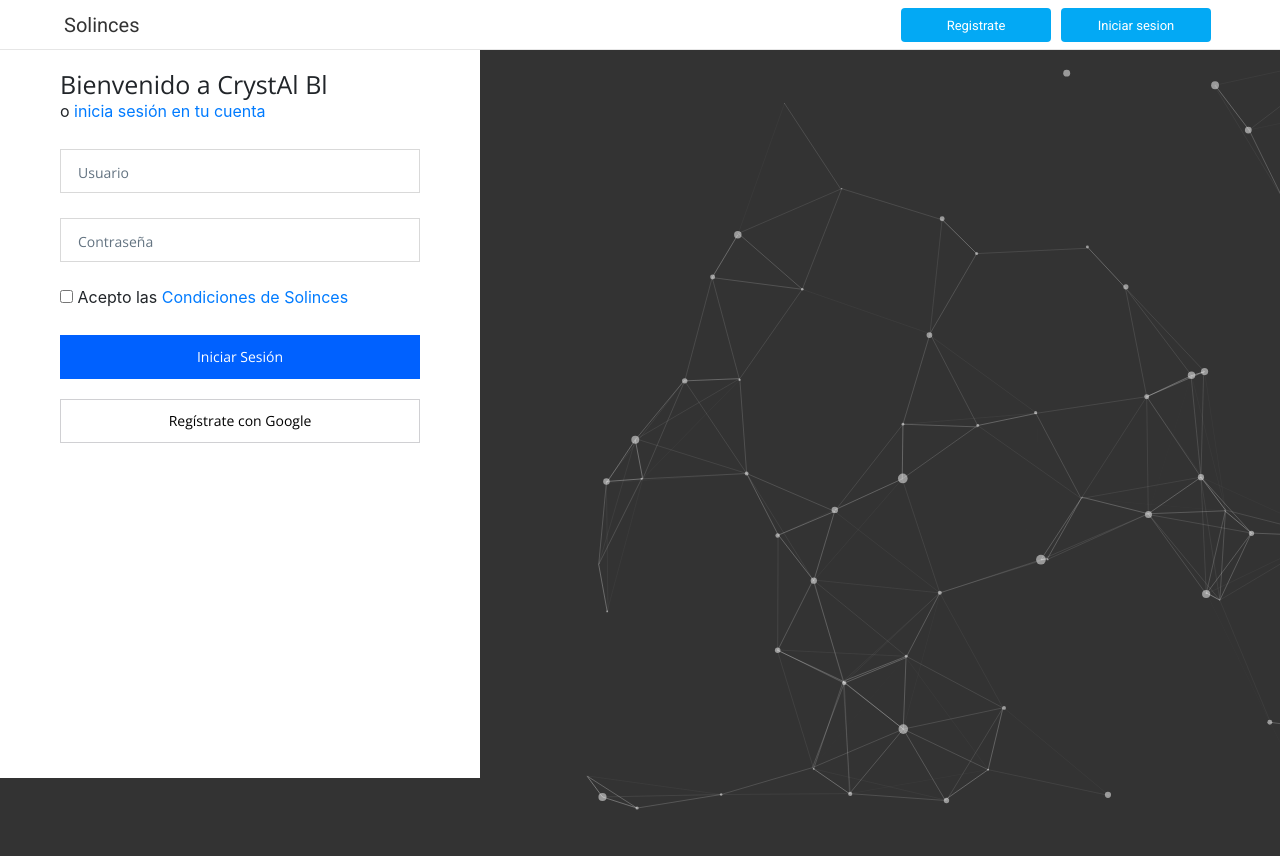
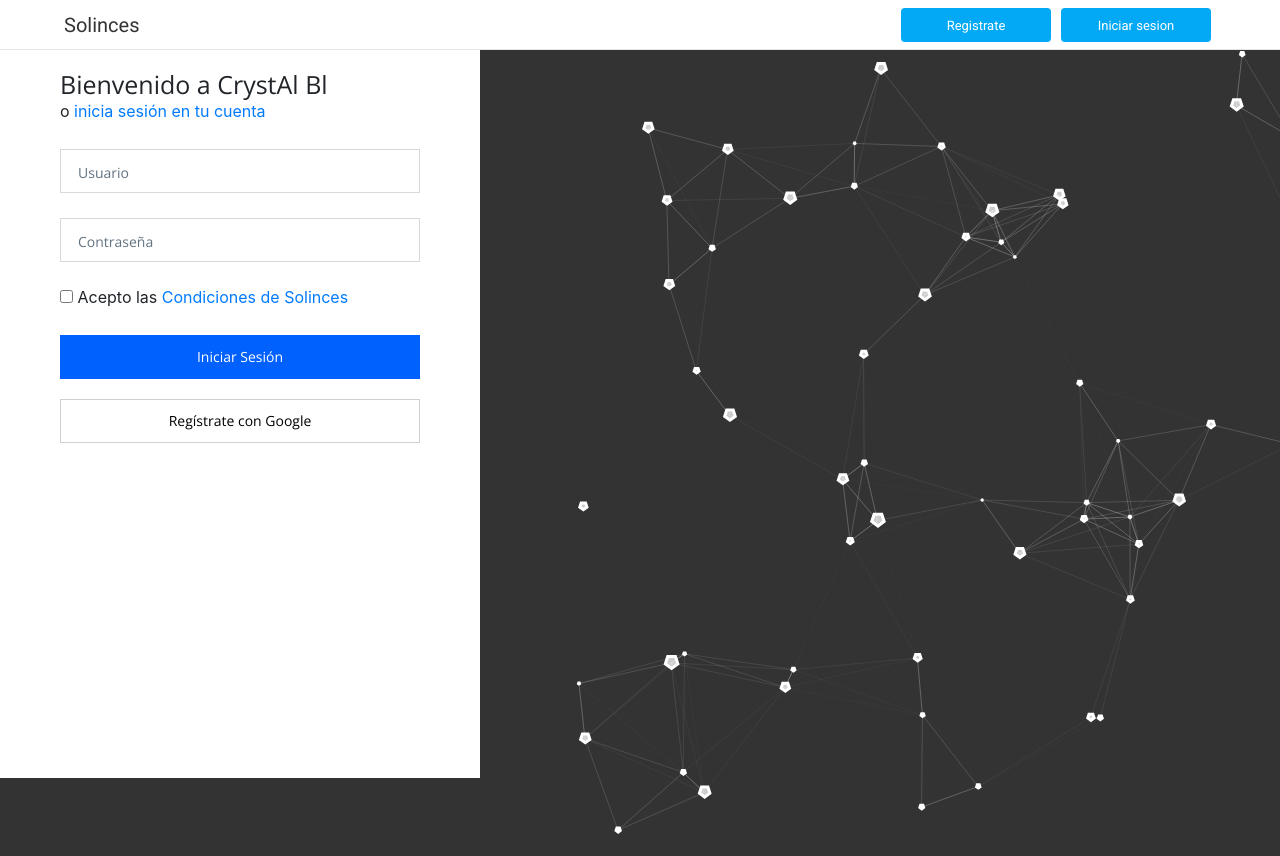
Before and after one commit to JorgitoR/Boletin-de-Notas-Django---Python, a Django app: page / in a window 1280 px wide; the page is wider, and only the part inside the window is pictured. Run offline with Django 3.2, Linux system fonts and the light colour scheme; some libraries are stand-ins or nearby versions.

Commit message:
Boletin de notas

```diff
--- a/static/js/particles.js
+++ b/static/js/particles.js
@@ -32,7 +32,7 @@ var pJS = function(tag_id, params){
       shape: {
         type: 'circle',
         stroke: {
-          width: 0,
+          width: 100,
           color: '#ff0000'
         },
         polygon: {
@@ -55,7 +55,7 @@ var pJS = function(tag_id, params){
         }
       },
       size: {
-        value: 20,
+        value: 40,
         random: false,
         anim: {
           enable: false,
@@ -73,7 +73,7 @@ var pJS = function(tag_id, params){
       },
       move: {
         enable: true,
-        speed: 2,
+        speed: 50,
         direction: 'none',
         random: false,
         straight: false,
--- a/static/js/particulas.js
+++ b/static/js/particulas.js
@@ -26,10 +26,10 @@ particlesJS('particles-js',
         "value": "#ffffff"
       },
       "shape": {
-        "type": "circle",
+        "type": "polygon",
         "stroke": {
-          "width": 0,
-          "color": "#000000"
+          "width": 3,
+          "color": "#ffffff"
         },
         "polygon": {
           "nb_sides": 5
@@ -55,7 +55,7 @@ particlesJS('particles-js',
         "random": true,
         "anim": {
           "enable": false,
-          "speed": 40,
+          "speed": 400,
           "size_min": 0.1,
           "sync": false
         }
@@ -68,7 +68,7 @@ particlesJS('particles-js',
         "width": 1
       },
       "move": {
-        "enable": true,
+        "enable": false,
         "speed": 6,
         "direction": "none",
         "random": false,
--- a/template/inicio.html
+++ b/template/inicio.html
@@ -11,7 +11,8 @@
 		</div>
 		<div class="div_info">
 
-   			 <div id="particles-js"></div>
+   			<div id="particles-js"></div>
+
 		</div>
 	</div>
 
```
